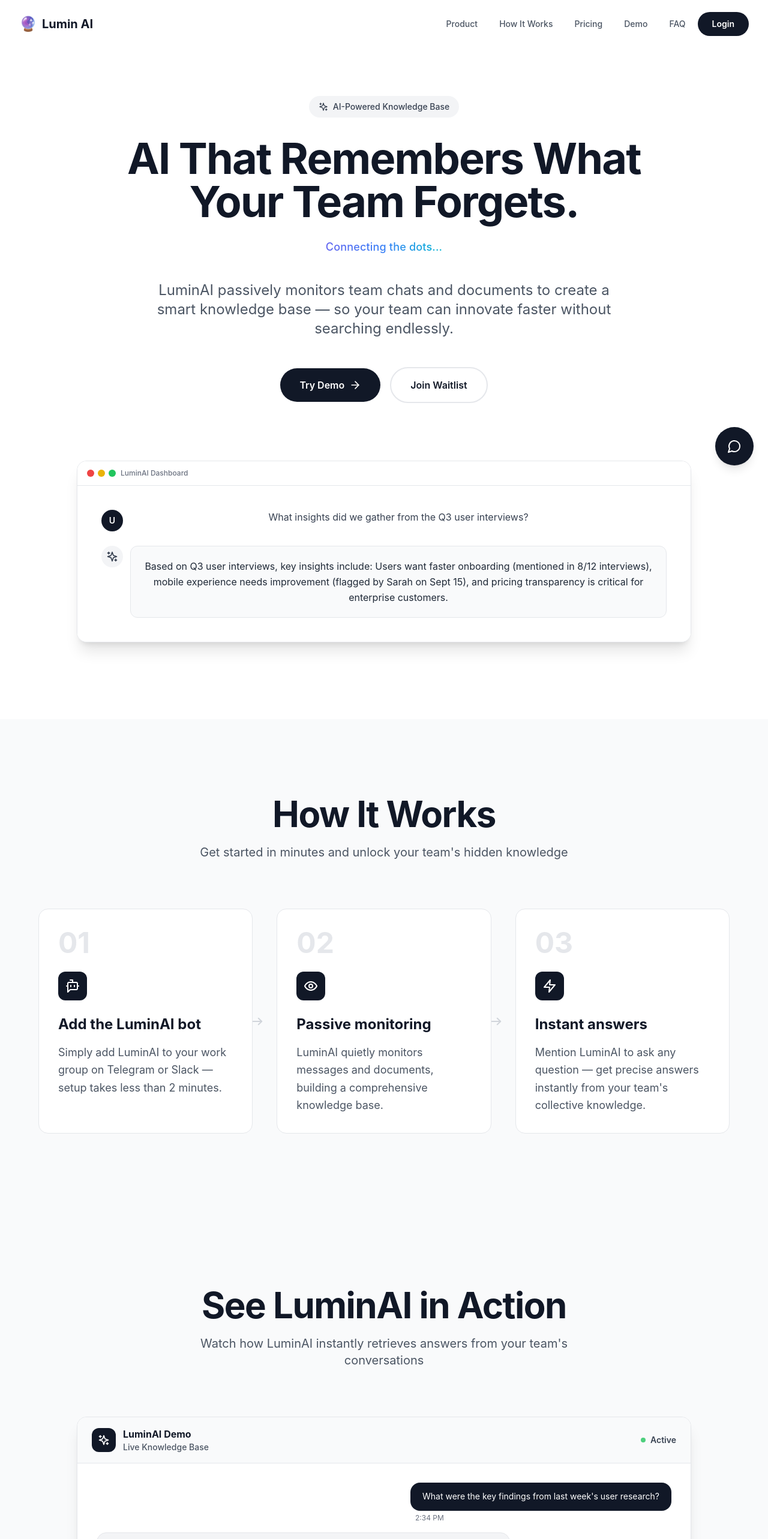
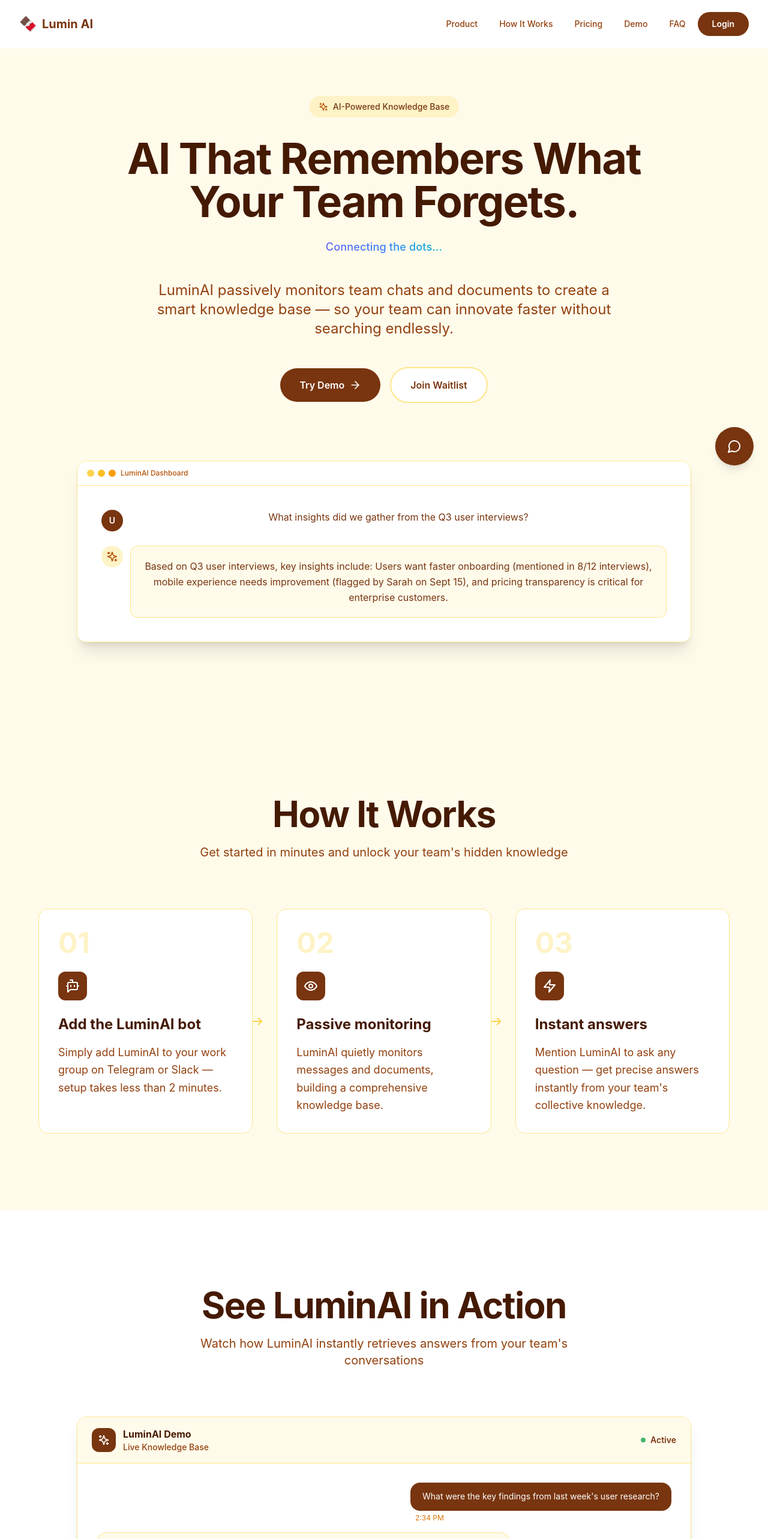
Before and after one commit to camanupandit75-maker/Luminai-freshversion, a React (Vite) app: page / in a window 1280 px wide. Shown: the top 2566 px of the page at 60% size. Built offline with nearby package versions, Linux system fonts and the light colour scheme.

Commit message:
Updated index.css

```diff
--- a/src/App.tsx
+++ b/src/App.tsx
@@ -15,7 +15,7 @@ function App() {
   }, []);
 
   return (
-    <div className="min-h-screen bg-white">
+    <div className="min-h-screen bg-amber-50">
       <Navigation />
       <main className={`transition-opacity duration-1000 ${isVisible ? 'opacity-100' : 'opacity-0'}`}>
         <Hero />
--- a/src/components/ChatWidget.tsx
+++ b/src/components/ChatWidget.tsx
@@ -73,12 +73,12 @@ const ChatWidget = () => {
         onClick={() => setIsOpen(!isOpen)}
         className={`fixed bottom-6 right-6 z-50 w-16 h-16 rounded-full transition-all duration-200 flex items-center justify-center shadow-lg ${
           isOpen
-            ? 'bg-white border-2 border-gray-200 hover:border-gray-300'
-            : 'bg-gray-900 hover:bg-gray-800'
+            ? 'bg-white border-2 border-amber-200 hover:border-amber-300'
+            : 'bg-amber-900 hover:bg-amber-950'
         }`}
       >
         {isOpen ? (
-          <X className="w-6 h-6 text-gray-900" />
+          <X className="w-6 h-6 text-amber-900" />
         ) : (
           <MessageCircle className="w-6 h-6 text-white" />
         )}
@@ -86,17 +86,17 @@ const ChatWidget = () => {
 
       {isOpen && (
         <div className="fixed bottom-24 right-6 z-50 w-[380px] animate-slide-up">
-          <div className="bg-white rounded-2xl overflow-hidden shadow-xl border border-gray-200">
-          <div className="bg-gray-50 border-b border-gray-200 px-6 py-4 flex items-center justify-between">
+          <div className="bg-white rounded-2xl overflow-hidden shadow-xl border border-amber-200">
+          <div className="bg-amber-50 border-b border-amber-200 px-6 py-4 flex items-center justify-between">
             <div className="flex items-center space-x-3">
-              <div className="w-10 h-10 bg-gray-900 rounded-xl flex items-center justify-center">
+              <div className="w-10 h-10 bg-amber-900 rounded-xl flex items-center justify-center">
                 <Sparkles className="w-5 h-5 text-white" />
               </div>
               <div>
-                <h3 className="text-gray-900 font-bold">Ask Lumin AI</h3>
+                <h3 className="text-amber-950 font-bold">Ask Lumin AI</h3>
                 <div className="flex items-center space-x-1">
-                  <div className="w-2 h-2 bg-green-500 rounded-full animate-pulse"></div>
-                  <span className="text-gray-600 text-xs font-semibold">Online</span>
+                  <div className="w-2 h-2 bg-green-600 rounded-full animate-pulse"></div>
+                  <span className="text-amber-800 text-xs font-semibold">Online</span>
                 </div>
               </div>
             </div>
@@ -111,8 +111,8 @@ const ChatWidget = () => {
                 <div
                   className={`max-w-[85%] rounded-2xl px-4 py-3 ${
                     message.type === 'user'
-                      ? 'bg-gray-900 text-white'
-                      : 'bg-gray-100 text-gray-800 border border-gray-200'
+                      ? 'bg-amber-900 text-white'
+                      : 'bg-amber-50 text-amber-950 border border-amber-200'
                   }`}
                 >
                   <p className="text-sm leading-relaxed">{message.text}</p>
@@ -121,11 +121,11 @@ const ChatWidget = () => {
             ))}
           </div>
 
-          <div className="p-4 bg-gray-50 border-t border-gray-200">
+          <div className="p-4 bg-amber-50 border-t border-amber-200">
             {currentStep < conversation.length - 1 ? (
               <button
                 onClick={handleSendMessage}
-                className="w-full flex items-center justify-center space-x-2 px-4 py-3 bg-gray-900 hover:bg-gray-800 text-white rounded-full font-semibold transition-colors duration-200"
+                className="w-full flex items-center justify-center space-x-2 px-4 py-3 bg-amber-900 hover:bg-amber-950 text-white rounded-full font-semibold transition-colors duration-200"
               >
                 <Send className="w-4 h-4" />
                 <span>Continue Demo</span>
@@ -133,7 +133,7 @@ const ChatWidget = () => {
             ) : (
               <button
                 onClick={() => setCurrentStep(0)}
-                className="w-full px-4 py-3 bg-white border-2 border-gray-200 hover:border-gray-300 text-gray-900 rounded-full font-semibold transition-all duration-200"
+                className="w-full px-4 py-3 bg-white border-2 border-amber-200 hover:border-amber-300 text-amber-900 rounded-full font-semibold transition-all duration-200"
               >
                 Restart Demo
               </button>
--- a/src/components/Hero.tsx
+++ b/src/components/Hero.tsx
@@ -8,14 +8,14 @@ const Hero = () => {
   return (
     <section ref={heroRef} className="pt-32 pb-20 lg:pt-40 lg:pb-32 px-6 lg:px-8 relative">
       <div className="max-w-5xl mx-auto text-center">
-        <div className={`inline-flex items-center space-x-2 px-4 py-2 bg-gray-100 rounded-full mb-8 transition-all duration-700 ${
+        <div className={`inline-flex items-center space-x-2 px-4 py-2 bg-amber-100 rounded-full mb-8 transition-all duration-700 ${
           heroVisible ? 'opacity-100 translate-y-0' : 'opacity-0 -translate-y-4'
         }`}>
-          <Sparkles className="w-4 h-4 text-gray-700" />
-          <span className="text-sm font-medium text-gray-700">AI-Powered Knowledge Base</span>
+          <Sparkles className="w-4 h-4 text-amber-700" />
+          <span className="text-sm font-medium text-amber-900">AI-Powered Knowledge Base</span>
         </div>
 
-        <h1 className={`text-5xl lg:text-7xl font-bold text-gray-900 mb-6 leading-tight tracking-tight transition-all duration-700 delay-100 ${
+        <h1 className={`text-5xl lg:text-7xl font-bold text-amber-950 mb-6 leading-tight tracking-tight transition-all duration-700 delay-100 ${
           heroVisible ? 'opacity-100 translate-y-0' : 'opacity-0 translate-y-8'
         }`}>
           AI That Remembers What Your Team Forgets.
@@ -27,7 +27,7 @@ const Hero = () => {
           <AnimatedTagline />
         </div>
 
-        <p className={`text-xl lg:text-2xl text-gray-600 mb-12 max-w-3xl mx-auto leading-relaxed transition-all duration-700 delay-300 ${
+        <p className={`text-xl lg:text-2xl text-amber-800 mb-12 max-w-3xl mx-auto leading-relaxed transition-all duration-700 delay-300 ${
           heroVisible ? 'opacity-100 translate-y-0' : 'opacity-0 translate-y-8'
         }`}>
           LuminAI passively monitors team chats and documents to create a smart knowledge base — so your team can innovate faster without searching endlessly.
@@ -36,11 +36,11 @@ const Hero = () => {
         <div className={`flex flex-col sm:flex-row items-center justify-center gap-4 transition-all duration-700 delay-500 ${
           heroVisible ? 'opacity-100 translate-y-0' : 'opacity-0 translate-y-8'
         }`}>
-          <button className="group px-8 py-4 bg-gray-900 hover:bg-gray-800 text-white rounded-full font-semibold transition-all duration-200 flex items-center space-x-2">
+          <button className="group px-8 py-4 bg-amber-900 hover:bg-amber-950 text-white rounded-full font-semibold transition-all duration-200 flex items-center space-x-2">
             <span>Try Demo</span>
             <ArrowRight className="w-5 h-5 group-hover:translate-x-1 transition-transform" />
           </button>
-          <button className="px-8 py-4 bg-white border-2 border-gray-200 hover:border-gray-300 text-gray-900 rounded-full font-semibold transition-all duration-200">
+          <button className="px-8 py-4 bg-white border-2 border-amber-200 hover:border-amber-300 text-amber-900 rounded-full font-semibold transition-all duration-200">
             Join Waitlist
           </button>
         </div>
@@ -48,31 +48,31 @@ const Hero = () => {
         <div className={`mt-20 lg:mt-24 relative transition-all duration-1000 delay-700 ${
           heroVisible ? 'opacity-100 translate-y-0 scale-100' : 'opacity-0 translate-y-12 scale-95'
         }`}>
-          <div className="relative bg-white rounded-2xl shadow-xl border border-gray-200 overflow-hidden">
-            <div className="bg-gray-50 rounded-t-2xl">
-              <div className="bg-white px-4 py-3 border-b border-gray-200 flex items-center space-x-2">
+          <div className="relative bg-white rounded-2xl shadow-xl border border-amber-200 overflow-hidden">
+            <div className="bg-amber-50 rounded-t-2xl">
+              <div className="bg-white px-4 py-3 border-b border-amber-200 flex items-center space-x-2">
                 <div className="flex space-x-1.5">
-                  <div className="w-3 h-3 rounded-full bg-red-500"></div>
-                  <div className="w-3 h-3 rounded-full bg-yellow-500"></div>
-                  <div className="w-3 h-3 rounded-full bg-green-500"></div>
+                  <div className="w-3 h-3 rounded-full bg-amber-300"></div>
+                  <div className="w-3 h-3 rounded-full bg-amber-400"></div>
+                  <div className="w-3 h-3 rounded-full bg-amber-500"></div>
                 </div>
-                <span className="text-xs font-medium text-gray-500 ml-4">LuminAI Dashboard</span>
+                <span className="text-xs font-medium text-amber-700 ml-4">LuminAI Dashboard</span>
               </div>
               <div className="p-8 lg:p-10 space-y-6 bg-white">
                 <div className="flex items-start space-x-3">
-                  <div className="w-9 h-9 bg-gray-900 rounded-full flex items-center justify-center flex-shrink-0">
+                  <div className="w-9 h-9 bg-amber-900 rounded-full flex items-center justify-center flex-shrink-0">
                     <span className="text-white text-sm font-semibold">U</span>
                   </div>
                   <div className="flex-1">
-                    <p className="text-base text-gray-700">What insights did we gather from the Q3 user interviews?</p>
+                    <p className="text-base text-amber-900">What insights did we gather from the Q3 user interviews?</p>
                   </div>
                 </div>
                 <div className="flex items-start space-x-3">
-                  <div className="w-9 h-9 bg-gray-100 rounded-full flex items-center justify-center flex-shrink-0">
-                    <Sparkles className="w-5 h-5 text-gray-700" />
+                  <div className="w-9 h-9 bg-amber-100 rounded-full flex items-center justify-center flex-shrink-0">
+                    <Sparkles className="w-5 h-5 text-amber-700" />
                   </div>
-                  <div className="flex-1 bg-gray-50 rounded-xl p-5 border border-gray-200">
-                    <p className="text-base text-gray-800 leading-relaxed">
+                  <div className="flex-1 bg-amber-50 rounded-xl p-5 border border-amber-200">
+                    <p className="text-base text-amber-900 leading-relaxed">
                       Based on Q3 user interviews, key insights include: Users want faster onboarding (mentioned in 8/12 interviews), mobile experience needs improvement (flagged by Sarah on Sept 15), and pricing transparency is critical for enterprise customers.
                     </p>
                   </div>
--- a/src/components/HowItWorks.tsx
+++ b/src/components/HowItWorks.tsx
@@ -26,15 +26,15 @@ const HowItWorks = () => {
   ];
 
   return (
-    <section ref={sectionRef} id="how-it-works" className="py-24 lg:py-32 px-6 lg:px-8 bg-gray-50 relative overflow-hidden">
+    <section ref={sectionRef} id="how-it-works" className="py-24 lg:py-32 px-6 lg:px-8 bg-amber-50 relative overflow-hidden">
       <div className="max-w-6xl mx-auto">
         <div className={`text-center mb-20 transition-all duration-700 ${
           sectionVisible ? 'opacity-100 translate-y-0' : 'opacity-0 translate-y-8'
         }`}>
-          <h2 className="text-4xl lg:text-6xl font-bold text-gray-900 mb-5 tracking-tight">
+          <h2 className="text-4xl lg:text-6xl font-bold text-amber-950 mb-5 tracking-tight">
             How It Works
           </h2>
-          <p className="text-xl text-gray-600 max-w-2xl mx-auto">
+          <p className="text-xl text-amber-800 max-w-2xl mx-auto">
             Get started in minutes and unlock your team&#39;s hidden knowledge
           </p>
         </div>
@@ -48,25 +48,25 @@ const HowItWorks = () => {
               }`}
               style={{ transitionDelay: `${index * 150 + 300}ms` }}
             >
-              <div className="bg-white rounded-2xl p-8 h-full transition-all duration-300 hover:shadow-lg border border-gray-200">
+              <div className="bg-white rounded-2xl p-8 h-full transition-all duration-300 hover:shadow-lg border border-amber-200">
                 <div className="mb-6 relative">
-                  <span className="text-5xl font-bold text-gray-200">
+                  <span className="text-5xl font-bold text-amber-100">
                     {step.number}
                   </span>
                 </div>
-                <div className="w-12 h-12 bg-gray-900 rounded-xl flex items-center justify-center mb-6 transition-all duration-300">
+                <div className="w-12 h-12 bg-amber-900 rounded-xl flex items-center justify-center mb-6 transition-all duration-300">
                   <step.icon className="w-6 h-6 text-white" />
                 </div>
-                <h3 className="text-2xl font-bold text-gray-900 mb-4">
+                <h3 className="text-2xl font-bold text-amber-950 mb-4">
                   {step.title}
                 </h3>
-                <p className="text-gray-600 leading-relaxed text-lg">
+                <p className="text-amber-800 leading-relaxed text-lg">
                   {step.description}
                 </p>
               </div>
               {index < steps.length - 1 && (
                 <div className="hidden md:block absolute top-1/2 -right-5 transform -translate-y-1/2">
-                  <svg width="24" height="24" fill="none" viewBox="0 0 24 24" className="text-gray-300">
+                  <svg width="24" height="24" fill="none" viewBox="0 0 24 24" className="text-amber-300">
                     <path stroke="currentColor" strokeLinecap="round" strokeLinejoin="round" strokeWidth="2" d="M13.75 6.75L19.25 12L13.75 17.25" />
                     <path stroke="currentColor" strokeLinecap="round" strokeLinejoin="round" strokeWidth="2" d="M19 12H4.75" />
                   </svg>
--- a/src/components/InteractiveDemo.tsx
+++ b/src/components/InteractiveDemo.tsx
@@ -55,32 +55,32 @@ const InteractiveDemo = () => {
   };
 
   return (
-    <section id="demo" className="py-24 lg:py-32 px-6 lg:px-8 bg-gray-50">
+    <section id="demo" className="py-24 lg:py-32 px-6 lg:px-8 bg-white">
       <div className="max-w-5xl mx-auto">
         <div className="text-center mb-20">
-          <h2 className="text-4xl lg:text-6xl font-bold text-gray-900 mb-5 tracking-tight">
+          <h2 className="text-4xl lg:text-6xl font-bold text-amber-950 mb-5 tracking-tight">
             See LuminAI in Action
           </h2>
-          <p className="text-xl text-gray-600 max-w-2xl mx-auto">
+          <p className="text-xl text-amber-800 max-w-2xl mx-auto">
             Watch how LuminAI instantly retrieves answers from your team&#39;s conversations
           </p>
         </div>
 
         <div className="relative">
-          <div className="bg-white rounded-2xl overflow-hidden shadow-xl border border-gray-200">
-          <div className="bg-gray-50 border-b border-gray-200 px-6 py-4 flex items-center justify-between">
+          <div className="bg-white rounded-2xl overflow-hidden shadow-xl border border-amber-200">
+          <div className="bg-amber-50 border-b border-amber-200 px-6 py-4 flex items-center justify-between">
             <div className="flex items-center space-x-3">
-              <div className="w-10 h-10 bg-gray-900 rounded-xl flex items-center justify-center">
+              <div className="w-10 h-10 bg-amber-900 rounded-xl flex items-center justify-center">
                 <Sparkles className="w-5 h-5 text-white" />
               </div>
               <div>
-                <h3 className="text-gray-900 font-bold">LuminAI Demo</h3>
-                <p className="text-gray-600 text-sm font-medium">Live Knowledge Base</p>
+                <h3 className="text-amber-950 font-bold">LuminAI Demo</h3>
+                <p className="text-amber-800 text-sm font-medium">Live Knowledge Base</p>
               </div>
             </div>
             <div className="flex items-center space-x-2">
-              <div className="w-2 h-2 bg-green-500 rounded-full animate-pulse"></div>
-              <span className="text-gray-700 text-sm font-semibold">Active</span>
+              <div className="w-2 h-2 bg-green-600 rounded-full animate-pulse"></div>
+              <span className="text-amber-900 text-sm font-semibold">Active</span>
             </div>
           </div>
 
@@ -94,34 +94,34 @@ const InteractiveDemo = () => {
                   <div
                     className={`rounded-2xl px-5 py-3 ${
                       message.type === 'user'
-                        ? 'bg-gray-900 text-white'
-                        : 'bg-gray-100 text-gray-800 border border-gray-200'
+                        ? 'bg-amber-900 text-white'
+                        : 'bg-amber-50 text-amber-950 border border-amber-200'
                     }`}
                   >
                     <p className="text-sm leading-relaxed whitespace-pre-line">{message.text}</p>
                   </div>
-                  <p className="text-xs text-gray-500 mt-1 px-2">{message.timestamp}</p>
+                  <p className="text-xs text-amber-600 mt-1 px-2">{message.timestamp}</p>
                 </div>
               </div>
             ))}
             {isAnimating && (
               <div className="flex justify-start animate-slide-up">
-                <div className="bg-gray-100 border border-gray-200 rounded-2xl px-5 py-3">
+                <div className="bg-amber-50 border border-amber-200 rounded-2xl px-5 py-3">
                   <div className="flex space-x-2">
-                    <div className="w-2 h-2 bg-gray-400 rounded-full animate-bounce"></div>
-                    <div className="w-2 h-2 bg-gray-400 rounded-full animate-bounce" style={{ animationDelay: '0.1s' }}></div>
-                    <div className="w-2 h-2 bg-gray-400 rounded-full animate-bounce" style={{ animationDelay: '0.2s' }}></div>
+                    <div className="w-2 h-2 bg-amber-400 rounded-full animate-bounce"></div>
+                    <div className="w-2 h-2 bg-amber-400 rounded-full animate-bounce" style={{ animationDelay: '0.1s' }}></div>
+                    <div className="w-2 h-2 bg-amber-400 rounded-full animate-bounce" style={{ animationDelay: '0.2s' }}></div>
                   </div>
                 </div>
               </div>
             )}
           </div>
 
-          <div className="p-6 bg-gray-50 border-t border-gray-200">
+          <div className="p-6 bg-amber-50 border-t border-amber-200">
             <button
               onClick={simulateNewQuery}
               disabled={isAnimating}
-              className="w-full flex items-center justify-center space-x-2 px-6 py-4 bg-gray-900 hover:bg-gray-800 disabled:bg-gray-300 text-white rounded-full font-semibold transition-colors duration-200 disabled:cursor-not-allowed"
+              className="w-full flex items-center justify-center space-x-2 px-6 py-4 bg-amber-900 hover:bg-amber-950 disabled:bg-amber-300 text-white rounded-full font-semibold transition-colors duration-200 disabled:cursor-not-allowed"
             >
               <Send className="w-5 h-5" />
               <span>{isAnimating ? 'Processing...' : 'Try Another Query'}</span>
--- a/src/components/Navigation.tsx
+++ b/src/components/Navigation.tsx
@@ -26,14 +26,14 @@ const Navigation = () => {
   return (
     <nav
       className={`fixed top-0 left-0 right-0 z-50 transition-all duration-300 ${
-        isScrolled ? 'bg-white/95 backdrop-blur-sm shadow-sm border-b border-gray-100' : 'bg-white'
+        isScrolled ? 'bg-white/95 backdrop-blur-sm shadow-sm border-b border-amber-100' : 'bg-white'
       }`}
     >
       <div className="max-w-7xl mx-auto px-6 lg:px-8">
         <div className="flex items-center justify-between h-16 lg:h-20">
           <div className="flex items-center space-x-2 group cursor-pointer">
-            <span className="text-2xl transition-all duration-300 group-hover:scale-110">🔮</span>
-            <span className="text-xl font-bold text-gray-900">
+            <span className="text-2xl transition-all duration-300 group-hover:scale-110">🍫</span>
+            <span className="text-xl font-bold text-amber-900">
               Lumin AI
             </span>
           </div>
@@ -43,19 +43,19 @@ const Navigation = () => {
               <button
                 key={link}
                 onClick={() => scrollToSection(link)}
-                className="px-4 py-2 text-sm font-medium text-gray-600 hover:text-gray-900 transition-colors duration-200"
+                className="px-4 py-2 text-sm font-medium text-amber-800 hover:text-amber-950 transition-colors duration-200"
               >
                 {link}
               </button>
             ))}
-            <button className="ml-4 px-6 py-2.5 text-sm font-semibold text-white bg-gray-900 hover:bg-gray-800 transition-colors duration-200 rounded-full">
+            <button className="ml-4 px-6 py-2.5 text-sm font-semibold text-white bg-amber-900 hover:bg-amber-950 transition-colors duration-200 rounded-full">
               Login
             </button>
           </div>
 
           <button
             onClick={() => setIsMobileMenuOpen(!isMobileMenuOpen)}
-            className="lg:hidden p-2 text-gray-700 hover:text-gray-900 transition-colors"
+            className="lg:hidden p-2 text-amber-800 hover:text-amber-950 transition-colors"
           >
             {isMobileMenuOpen ? <X size={24} /> : <Menu size={24} />}
           </button>
@@ -63,18 +63,18 @@ const Navigation = () => {
       </div>
 
       {isMobileMenuOpen && (
-        <div className="lg:hidden bg-white border-t border-gray-100 shadow-lg">
+        <div className="lg:hidden bg-white border-t border-amber-100 shadow-lg">
           <div className="px-6 py-4 space-y-1">
             {navLinks.map((link) => (
               <button
                 key={link}
                 onClick={() => scrollToSection(link)}
-                className="block w-full text-left py-3 px-4 text-gray-600 hover:text-gray-900 hover:bg-gray-50 transition-colors duration-200 text-sm font-medium rounded-lg"
+                className="block w-full text-left py-3 px-4 text-amber-800 hover:text-amber-950 hover:bg-amber-50 transition-colors duration-200 text-sm font-medium rounded-lg"
               >
                 {link}
               </button>
             ))}
-            <button className="block w-full mt-2 py-3 px-4 text-white bg-gray-900 hover:bg-gray-800 transition-colors duration-200 text-sm font-semibold rounded-full text-center">
+            <button className="block w-full mt-2 py-3 px-4 text-white bg-amber-900 hover:bg-amber-950 transition-colors duration-200 text-sm font-semibold rounded-full text-center">
               Login
             </button>
           </div>
--- a/src/index.css
+++ b/src/index.css
@@ -10,7 +10,7 @@
   body {
     @apply antialiased;
     font-family: -apple-system, BlinkMacSystemFont, 'Segoe UI', 'Roboto', 'Oxygen', 'Ubuntu', 'Cantarell', 'Fira Sans', 'Droid Sans', 'Helvetica Neue', sans-serif;
-    background: #ffffff;
+    background: #FDF8F3;
     min-height: 100vh;
   }
 }
@@ -101,29 +101,29 @@
     background: rgba(255, 255, 255, 0.9);
     backdrop-filter: blur(10px);
     -webkit-backdrop-filter: blur(10px);
-    border: 1px solid rgba(0, 0, 0, 0.05);
+    border: 1px solid rgba(120, 85, 60, 0.1);
   }
 
   .glass-strong {
     background: #ffffff;
-    border: 1px solid rgba(0, 0, 0, 0.08);
+    border: 1px solid rgba(120, 85, 60, 0.15);
   }
 
   .glass-dark {
-    background: #f8f9fa;
-    border: 1px solid rgba(0, 0, 0, 0.06);
+    background: #FFF9F5;
+    border: 1px solid rgba(120, 85, 60, 0.1);
   }
 
   .neon-glow {
-    box-shadow: 0 4px 12px rgba(0, 0, 0, 0.08);
+    box-shadow: 0 4px 12px rgba(92, 64, 51, 0.15);
   }
 
   .neon-glow-blue {
-    box-shadow: 0 4px 12px rgba(0, 0, 0, 0.08);
+    box-shadow: 0 4px 12px rgba(92, 64, 51, 0.15);
   }
 
   .gradient-shadow {
-    box-shadow: 0 8px 24px rgba(0, 0, 0, 0.12);
+    box-shadow: 0 8px 24px rgba(92, 64, 51, 0.2);
   }
 
   .light-sweep {
@@ -186,7 +186,7 @@
 
   .neural-pattern {
     background-image: none;
-    background: #ffffff;
+    background: #FDF8F3;
   }
 
   /* Smooth scrolling with momentum */
@@ -200,15 +200,15 @@
   }
 
   ::-webkit-scrollbar-track {
-    background: rgba(249, 250, 251, 0.5);
+    background: #FDF8F3;
   }
 
   ::-webkit-scrollbar-thumb {
-    background: #d1d5db;
+    background: #C9A88A;
     border-radius: 5px;
   }
 
   ::-webkit-scrollbar-thumb:hover {
-    background: #9ca3af;
+    background: #A68968;
   }
 }
```
Also changed, not shown: src/components/Footer.tsx (+6 -6 lines), src/components/UseCases.tsx (+12 -12 lines).
